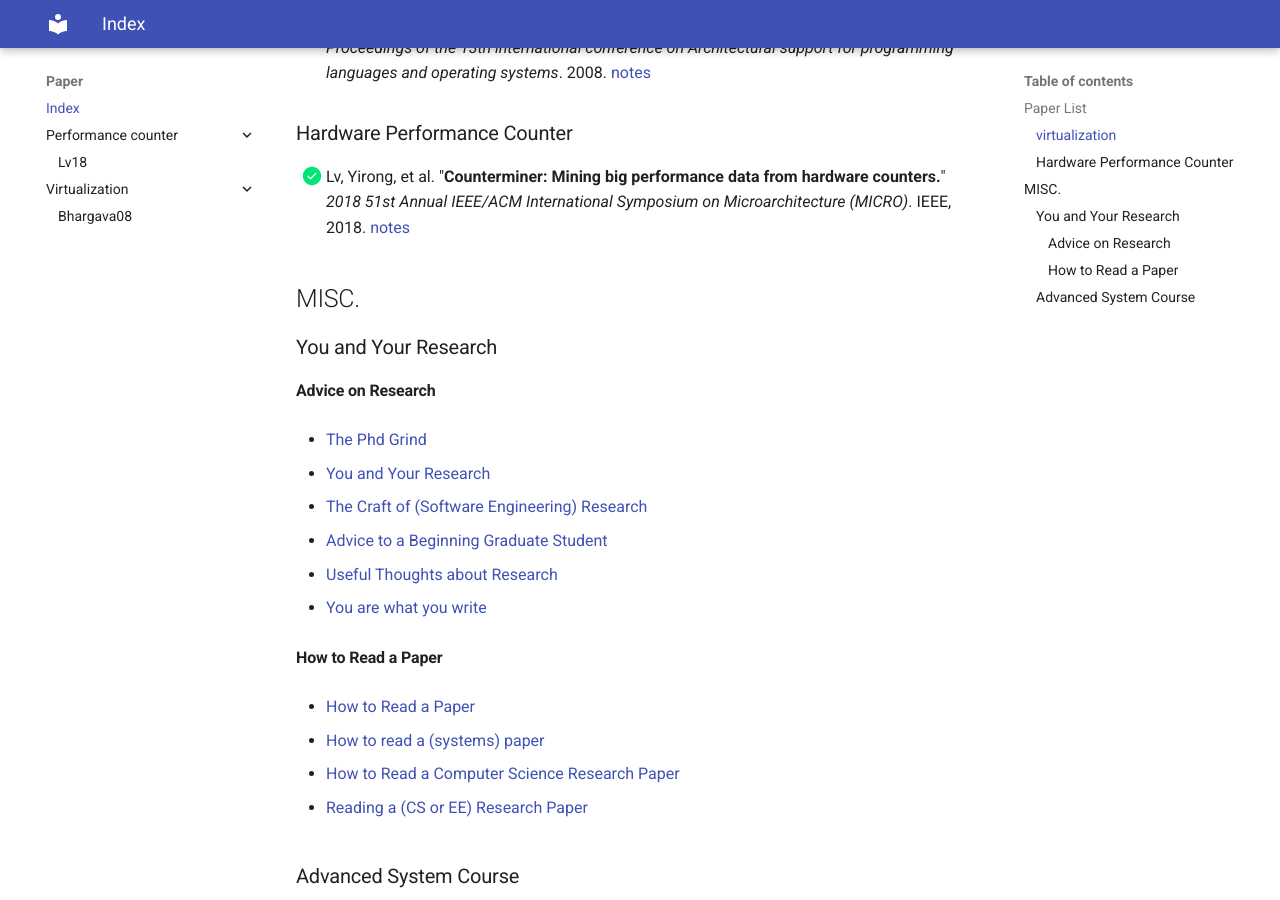
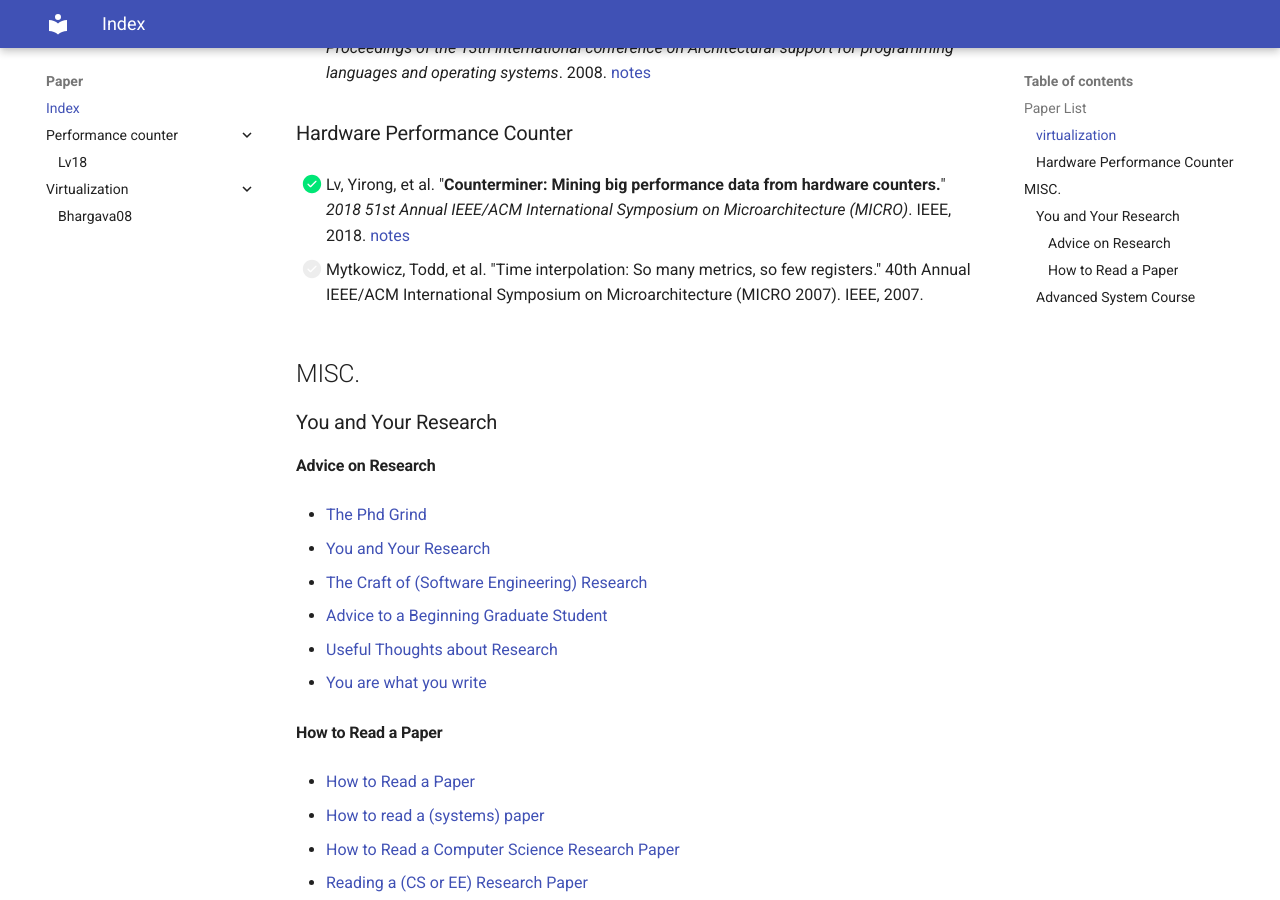
Before and after one commit to songmuhan/songmuhan.github.io, an MkDocs documentation site: the page built from docs/index.md, in a window 1280 px wide and 900 px high, scrolled down 426 px. Built offline with MkDocs 1.6.1 and Material for MkDocs 9.7.7, drawn with Linux system fonts in a browser that asks for light colours.

Commit message:
docs(index): add Mytkowicz07 to Hardware Performance Counter
Mytkowicz, Todd, et al. "Time interpolation: So many metrics, so few registers." 40th Annual IEEE/ACM International Symposium on Microarchitecture (MICRO 2007). IEEE, 2007.

Signed-off-by: Muhan Song <songmuhan@stu.pku.edu.cn>

```diff
--- a/docs/index.md
+++ b/docs/index.md
@@ -21,6 +21,7 @@ I am currently focusing on Computer System and Architecture, especially **virtua
 
 - [x] Lv, Yirong, et al. "**Counterminer: Mining big performance data from hardware counters.**" *2018 51st Annual IEEE/ACM International Symposium on Microarchitecture (MICRO)*. IEEE, 2018. [notes](performance-counter/Lv18.md)
 
+- [ ] Mytkowicz, Todd, et al. "Time interpolation: So many metrics, so few registers." 40th Annual IEEE/ACM International Symposium on Microarchitecture (MICRO 2007). IEEE, 2007.
 
 
 
```
